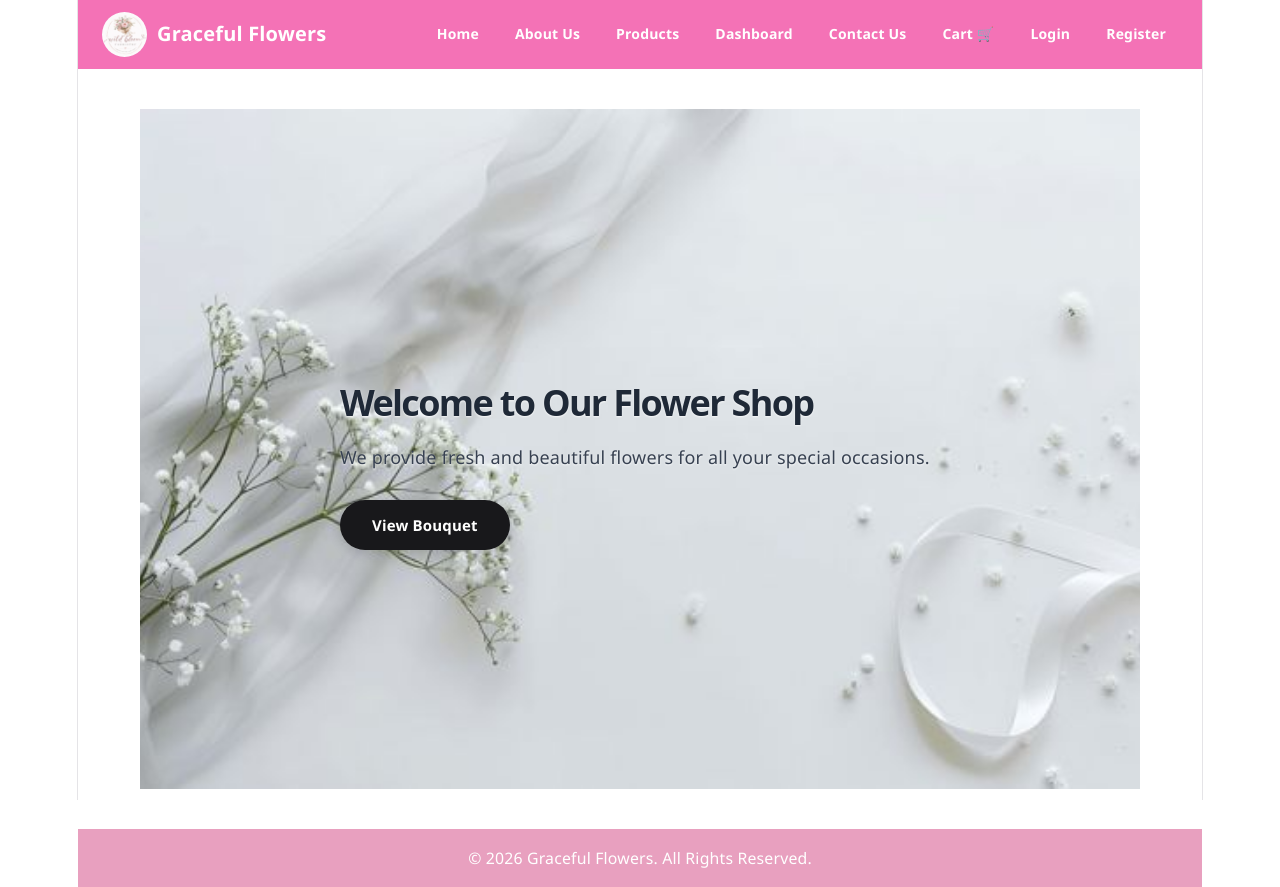
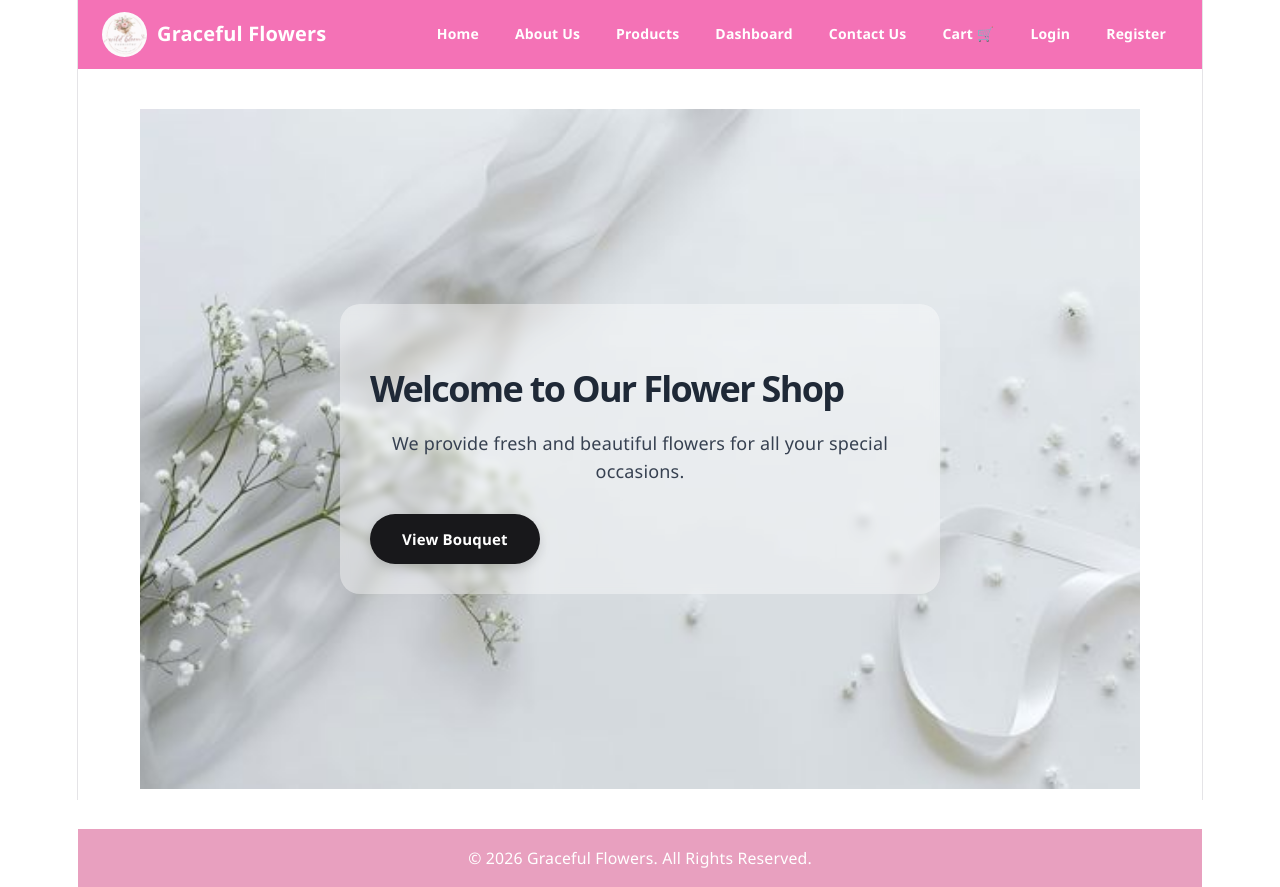
Before and after one commit to limgekeng1-design/final-wtc-project, a React (Vite) app: page /#/ in a window 1280 px wide. Built offline with nearby package versions, Linux system fonts and the light colour scheme; no server answers.

Commit message:
change bg image extension to jpg

```diff
--- a/src/pages/Home.jsx
+++ b/src/pages/Home.jsx
@@ -2,8 +2,8 @@ import React from "react";
 import { Link } from "react-router-dom";
 
 export default function Home() {
-  // ប្រើ BASE_URL ដើម្បីទាញយករូបភាពពី public/img/ ឱ្យត្រូវ Path ទាំងលើ Local និង GitHub Pages
-  const bgImage = `${import.meta.env.BASE_URL}img/hero-bg.jfif`;
+  // ប្រើ BASE_URL ជាមួយ Extension .jpg ថ្មី
+  const bgImage = `${import.meta.env.BASE_URL}img/hero-bg.jpg`;
 
   return (
     <div
@@ -25,6 +25,10 @@ export default function Home() {
         style={{
           textAlign: "center",
           maxWidth: "600px",
+          backgroundColor: "rgba(255, 255, 255, 0.4)", // បន្ថែមផ្ទៃថ្លាបន្តិចដើម្បីងាយស្រួលមើលអក្សរ
+          padding: "30px",
+          borderRadius: "20px",
+          backdropFilter: "blur(4px)",
         }}
       >
         <h1
@@ -33,7 +37,6 @@ export default function Home() {
             fontWeight: "bold",
             color: "#1f2937",
             marginBottom: "16px",
-            textShadow: "0 1px 2px rgba(255, 255, 255, 0.8)",
           }}
         >
           Welcome to Our Flower Shop
@@ -46,7 +49,6 @@ export default function Home() {
             marginBottom: "28px",
             lineHeight: "1.6",
             fontWeight: "500",
-            textShadow: "0 1px 2px rgba(255, 255, 255, 0.8)",
           }}
         >
           We provide fresh and beautiful flowers for all your special occasions.
```
Also changed, not shown: public/img/hero-bg.jpg (renamed from public/img/hero-bg.jfif).
